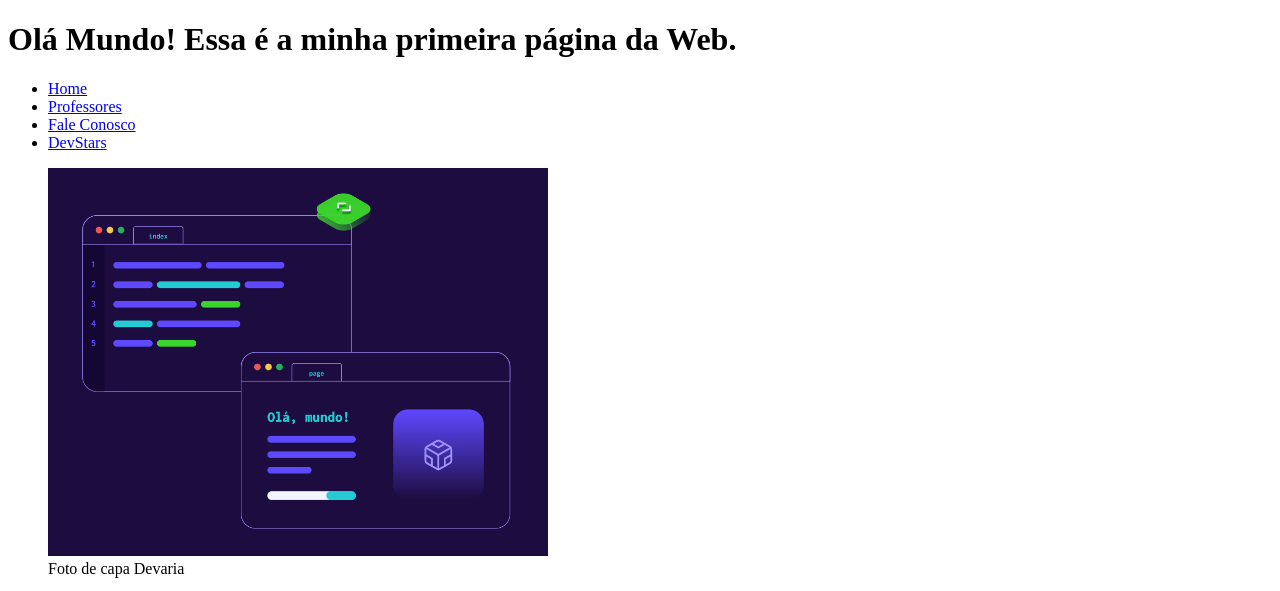
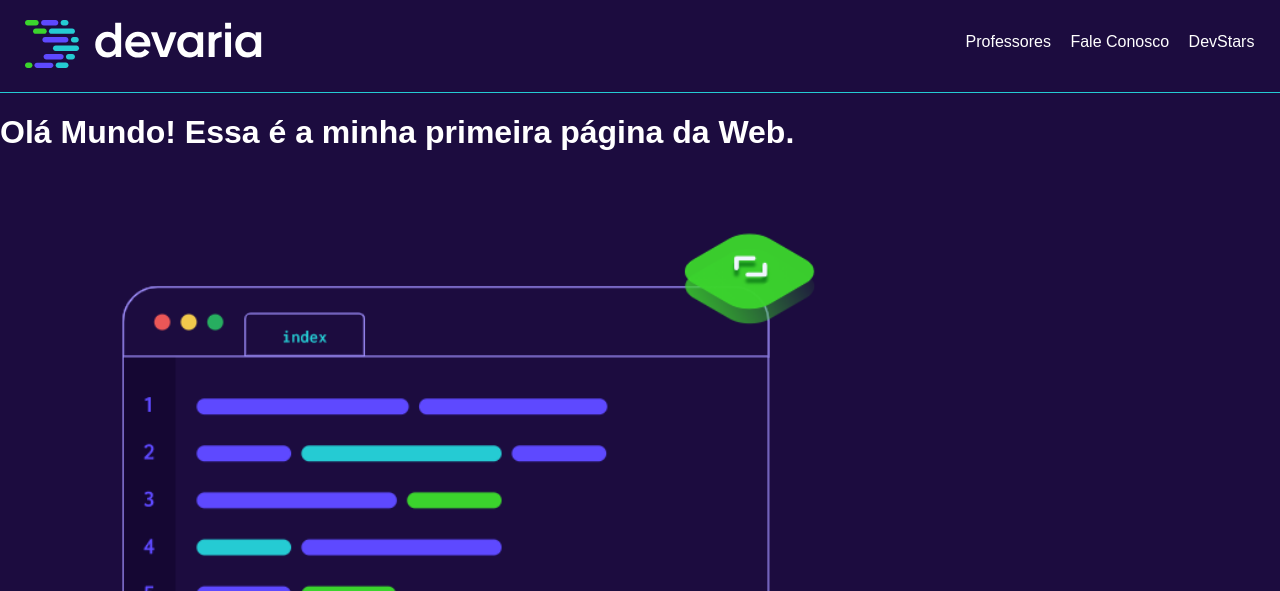
Before and after one commit to WesCarvalho/Meus-primeiros-HTML, a plain HTML site: page index.html in a window 1280 px wide. Shown: the top 591 px of the page. Drawn offline with Linux system fonts and the light colour scheme.

Commit message:
CSS - Estilização do Header e alguns padrões do site.

```diff
--- /dev/null
+++ b/Public/Css/devaria.css
@@ -0,0 +1,8 @@
+/* Estilos padrões do site */
+
+body {
+    background-color: #1c0c3f;
+    font-family: sans-serif;
+    color: #ffffff;
+    margin: 0;
+}
--- /dev/null
+++ b/Public/Css/header.css
@@ -0,0 +1,42 @@
+/* Estilos do header */
+
+header .link-logo {
+    display: block;
+    padding: 20px 25px;
+    border-bottom: 1px solid #25cbd3;
+}
+
+header nav ul {
+    padding: 0;
+    text-align: center;
+}
+
+header nav ul li{
+    display: inline-block;
+}
+
+header nav ul li:not(:last-child){
+    margin-right: 15px;
+}
+
+header nav ul li a{
+    color: #fff;
+    text-decoration: none;
+}
+
+.menu li a:hover {
+    color: #3bd42d;
+    text-decoration: underline;
+}
+
+@media screen and (min-width: 992px) {
+    header {
+        position: relative;
+    }
+
+    .menu{
+        position: absolute;
+        right: 2%;
+        top: 18%
+    }
+}
--- /dev/null
+++ b/Public/Css/index.css
@@ -0,0 +1,6 @@
+/* Estilos da pagina inicial*/
+
+.cover-container figure img{
+    width: 100%;
+
+}
--- a/index.html
+++ b/index.html
@@ -6,14 +6,19 @@
         <meta name="keywords" content="devaria, programação, aulas ao vivo, desenvolvimento de sistemas" />
         <meta name="author" content="Weslley Carvalho" />
         <meta http-equiv="Refresh" content="300" />
+        <meta name="viewport" content="width=device-width, initial-scale=1.0" />
+        <link rel="stylesheet" href="Public/Css/devaria.css" />
+        <link rel="stylesheet" href="Public/Css/header.css" />
+        <link rel="stylesheet" href="Public/Css/index.css" />
         <title>Olá Mundo!</title>
     </head>
     <body>
         <header>
-            <h1>Olá Mundo! Essa é a minha primeira página da Web.</h1>
-            <nav>
+            <a href="index.html" class="link-logo">
+                <img src="public/Fotos/logodevaria.svg" alt="Logo Devaria" />
+            </a>
+            <nav class="menu">
                 <ul>
-                    <li><a href="index.html"> Home</a> </li>
                     <li><a href="Professores.html"> Professores</a> </li>
                     <li><a href="FaleConosco.html"> Fale Conosco</a> </li>
                     <li><a href="DevStars.html">DevStars</a> </li>
@@ -21,9 +26,11 @@
             </nav>
         </header>
         <main>
-            <section>
+            <h1 class="title">Olá Mundo! Essa é a minha primeira página da Web.</h1>
+
+            <section class="cover-container">
                 <figure>
-                    <img src="Fotos/fotohome.png" width="500" alt="Devaria - Olá Mundo"/> <!--para a imagem ficar bonita, vc fixa a largura ou a altura que ela se auto ajusta proporcionalmente-->
+                    <img src="Public/Fotos/fotohome.png" alt="Devaria - Olá Mundo"/> <!--para a imagem ficar bonita, vc fixa a largura ou a altura que ela se auto ajusta proporcionalmente-->
                     <figcaption>Foto de capa Devaria</figcaption>
                 </figure>
             </section>
```
Also changed, not shown: DevStars.html (+8 -3 lines), FaleConosco.html (+8 -3 lines), Professores.html (+9 -4 lines), Public/Css/footer.css (added), Public/Fotos/fotohome.png (renamed from Fotos/fotohome.png), Public/Fotos/fotoprofessores.png (renamed from Fotos/fotoprofessores.png), Public/Fotos/logodevaria.svg (added).
